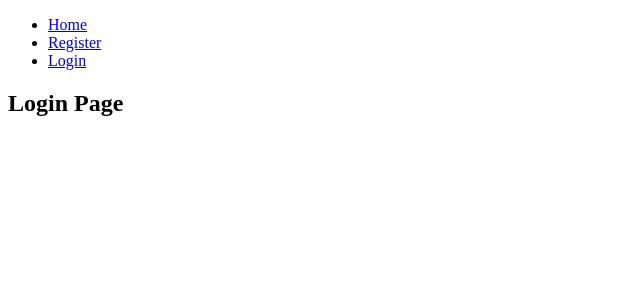
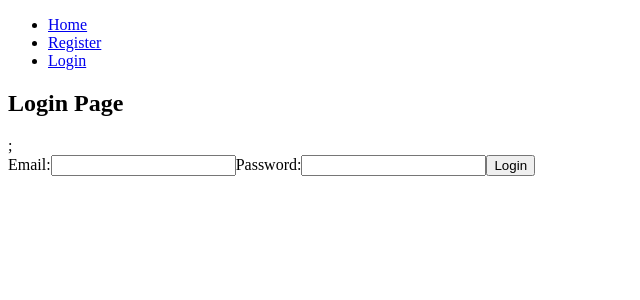
Before and after one commit to janpetallo/Centsimple, a React (Vite) app in the folder frontend/: page /login in a window 1280 px wide. Shown: the top 300 px of the page, without its empty margins (0-640 px from the left). Built offline with nearby package versions, Linux system fonts and the light colour scheme.

Commit message:
feat: build and connect login page

```diff
--- a/frontend/src/pages/LoginPage.jsx
+++ b/frontend/src/pages/LoginPage.jsx
@@ -1,6 +1,69 @@
-// Inside LoginPage.jsx
+import { useState } from "react";
+import * as apiService from "../services/api.service";
+
 function LoginPage() {
-  return <h2>Login Page</h2>;
+  const [formData, setFormData] = useState({
+    email: "",
+    password: "",
+  });
+  const [error, setError] = useState(null);
+  const [loading, setLoading] = useState(false);
+
+  function handleChange(e) {
+    setFormData({
+      ...formData,
+      [e.target.name]: e.target.value,
+    });
+  }
+
+  async function handleSubmit(e) {
+    e.preventDefault();
+
+    setError(null);
+    setLoading(true);
+
+    try {
+      const response = await apiService.loginUser(formData);
+      console.log("User logged in successfully", response);
+      // Here we will redirect the user to the dashboard or show a success message
+    } catch (error) {
+      console.error("Error logging in user", error.message);
+      setError(error.message);
+    } finally {
+      setLoading(false);
+    }
+  }
+
+  return (
+    <div>
+      <h2>Login Page</h2>;
+      <form onSubmit={handleSubmit}>
+        <label htmlFor="email">Email:</label>
+        <input
+          type="email"
+          id="email"
+          name="email"
+          onChange={handleChange}
+          required
+        />
+
+        <label htmlFor="password">Password:</label>
+        <input
+          type="password"
+          id="password"
+          name="password"
+          onChange={handleChange}
+          required
+        />
+
+        {error && <p style={{ color: "red" }}>{error}</p>}
+
+        <button type="submit" disabled={loading}>
+          Login
+        </button>
+      </form>
+    </div>
+  );
 }
 
 export default LoginPage;
--- a/frontend/src/services/api.service.js
+++ b/frontend/src/services/api.service.js
@@ -30,4 +30,30 @@ async function registerUser(formData) {
   }
 }
 
-export { registerUser };
+async function loginUser(formData) {
+  try {
+    const response = await fetch("http://localhost:5001/api/auth/login", {
+      method: "POST",
+      headers: {
+        "Content-Type": "application/json",
+      },
+      body: JSON.stringify(formData),
+    });
+
+    const data = await response.json();
+
+    if (!response.ok) {
+      if (data.errors && data.errors.length > 0) {
+        throw new Error(data.errors[0].msg);
+      }
+      throw new Error(data.message || "Login failed");
+    }
+
+    return data;
+  } catch (error) {
+    console.error("Login error:", error);
+    throw error;
+  }
+}
+
+export { registerUser, loginUser };
```
